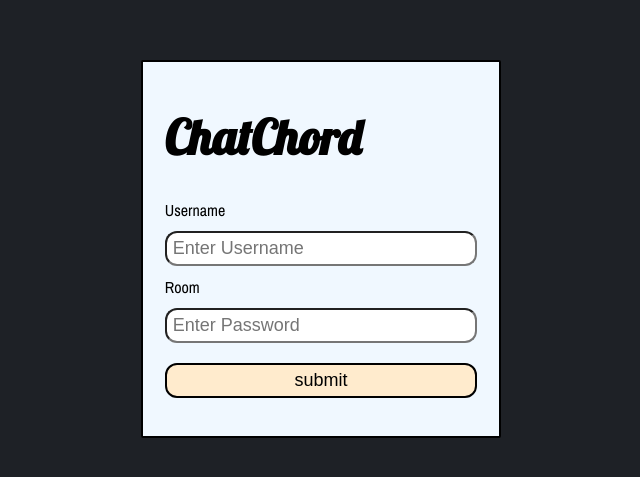
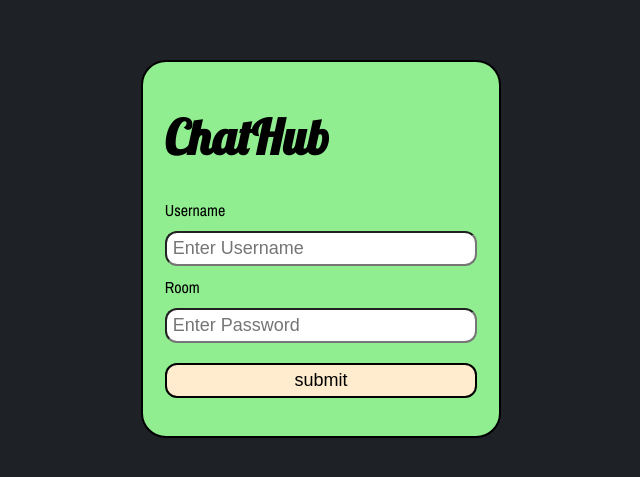
Before and after one commit to yashamre/Online-Chatting-Hub, a website: page public/index.html in a window 1280 px wide. Shown: the part 151-628 px from the top of the page, without its empty margins (319-959 px from the left). Drawn offline with nearby package versions, Linux system fonts and the light colour scheme; files whose address does not match are found by name.

Commit message:
Chat Hub is now live

```diff
--- a/public/css/style.css
+++ b/public/css/style.css
@@ -13,13 +13,13 @@ body{
 }
 
 .container{
-    background-color: aliceblue;
+    background-color: lightgreen;
     padding: 12px 22px;
     min-width: 300px;
     margin: 2em;
     align-items: center;
-    border-radius: 2px;
-    border: 2px solid black;
+    border-radius: 25px;
+    border: 2px solid black
 
 }
 
--- a/public/index.html
+++ b/public/index.html
@@ -12,7 +12,7 @@
 
    <div class="container">
     <header class="header">
-        <h1>ChatChord</h1>
+        <h1>ChatHub</h1>
     </header>
     <div class="inner-container">
      <form action="chat.html">
```
Also changed, not shown: public/chat.html (+1 -1 lines), app.js (line endings or trailing spaces).
